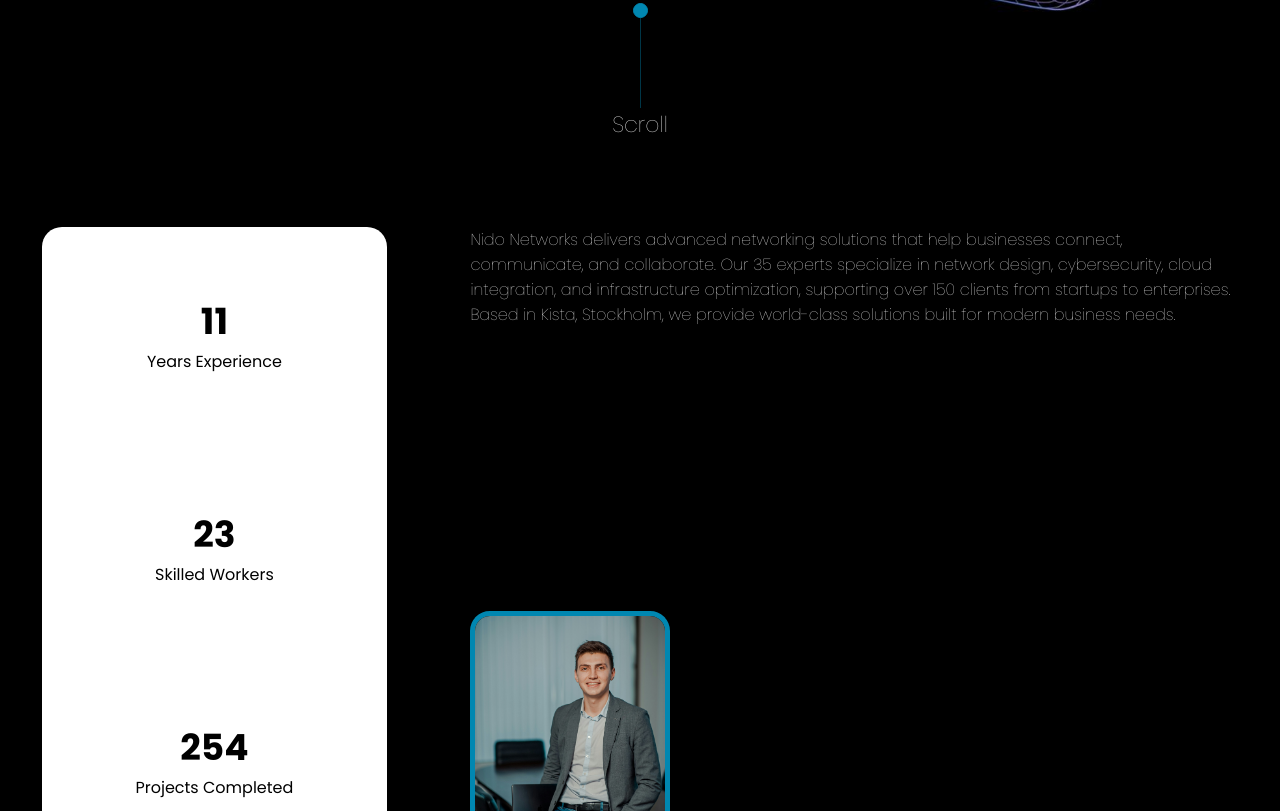
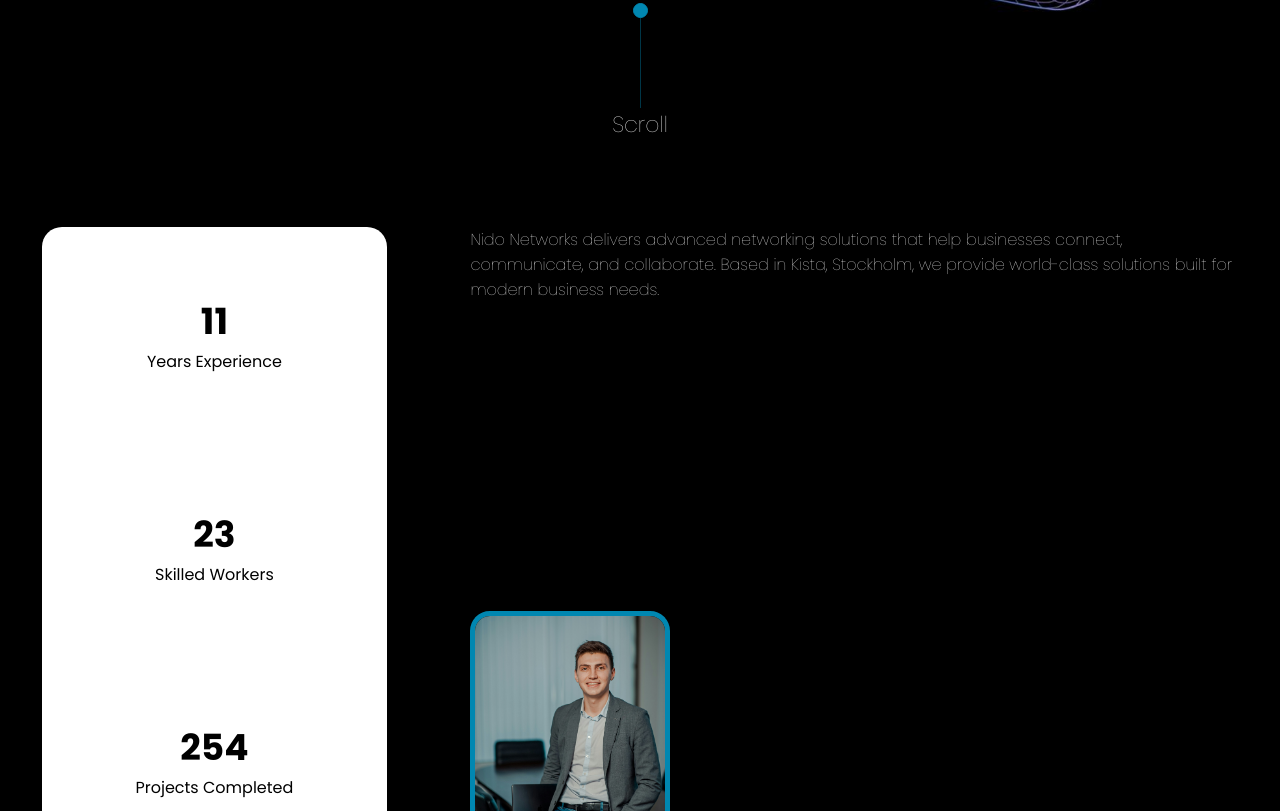
Before and after one commit to saadthedeveloper/nido-networks-website, a website built with Vite: page index.html in a window 1280 px wide. Shown: the part 653-1464 px from the top of the page. Built offline with nearby package versions, Linux system fonts and the light colour scheme.

Commit message:
remove extra text from about section

```diff
--- a/index.html
+++ b/index.html
@@ -67,7 +67,7 @@
       </div>
     </div>
     <div class="about-text">
-      <p>Nido Networks delivers advanced networking solutions that help businesses connect, communicate, and collaborate. Our 35 experts specialize in network design, cybersecurity, cloud integration, and infrastructure optimization, supporting over 150 clients from startups to enterprises. Based in Kista, Stockholm, we provide world-class solutions built for modern business needs.</p>
+      <p>Nido Networks delivers advanced networking solutions that help businesses connect, communicate, and collaborate. Based in Kista, Stockholm, we provide world-class solutions built for modern business needs.</p>
       <div class="img-container">
         <img src="public/danny-ocean-ehUYU820lcA-unsplash.jpg" alt="">
         <p>Nadeem Khan - CEO Nido Network</p>
```
